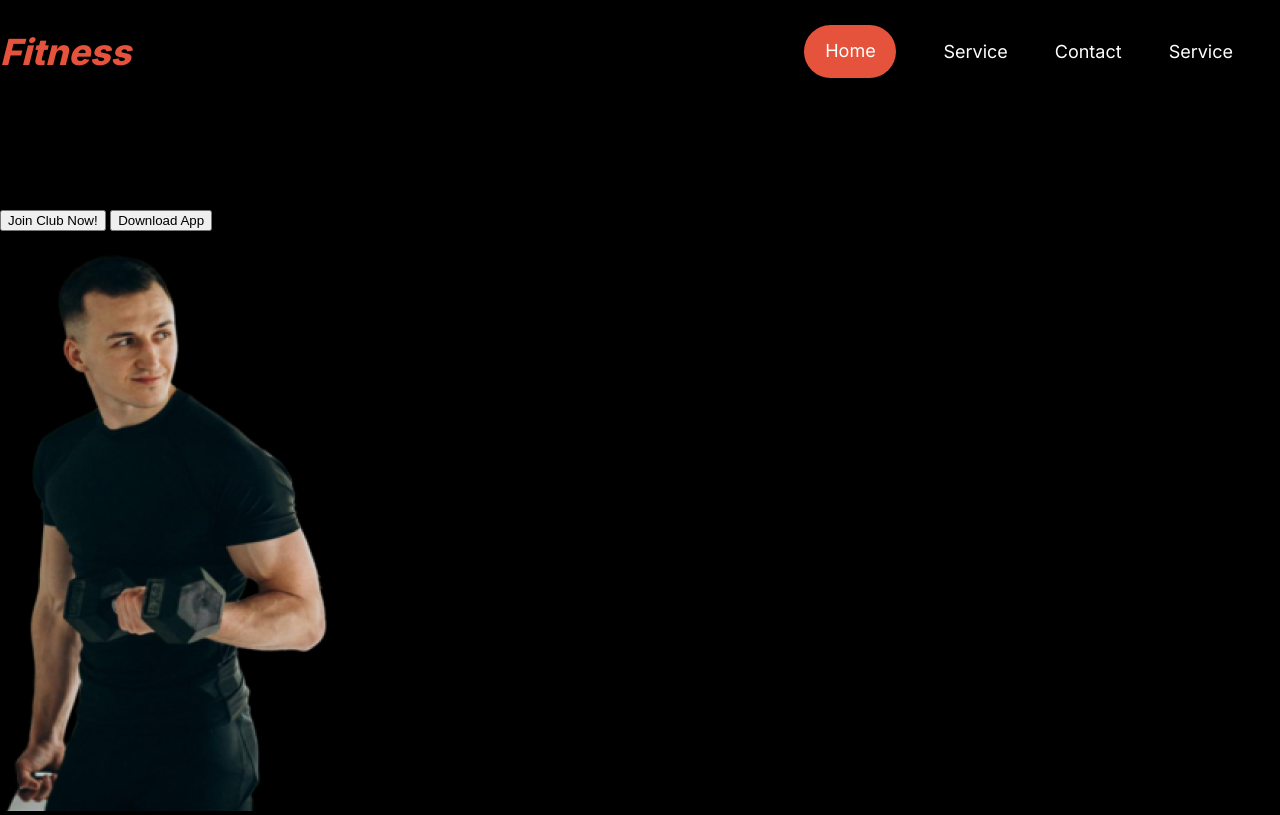
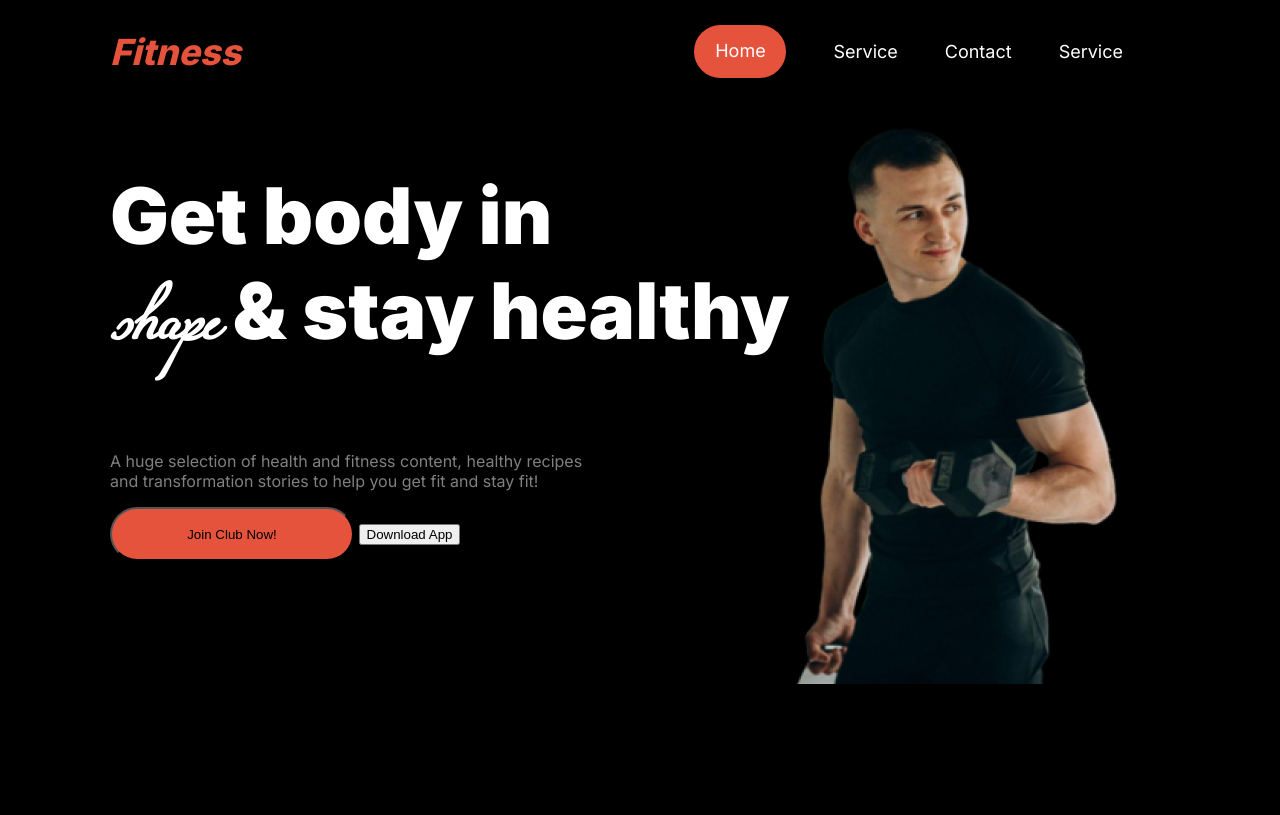
Before and after one commit to shovon-div/my-second-assignment, a plain HTML site: page index.html in a window 1280 px wide. Drawn offline with Linux system fonts and the light colour scheme.

Commit message:
added last work

```diff
--- a/index.html
+++ b/index.html
@@ -18,19 +18,16 @@
             </ul>
         </nav>
 
-        <section>
+        <section class="banner">
             <div class="banner-info">
-                <h1 class="banner-title">Get body in shape & stay healthy</h1>
-                <p class="banner-dis">A huge selection of health and fitness content, healthy recipes and transformation stories to help you get fit and stay fit!</p>
+                <h1 class="banner-title">Get body in <br><span>shape</span> & stay healthy</h1>
+                <p class="banner-dis">A huge selection of health and fitness content, healthy recipes <br>and transformation stories to help you get fit and stay fit!</p>
                 <button class="btn-join">Join Club Now!</button>
                 <button class="btn-download">Download App</button>
             </div>
             <div class="banner-img">
                 <img src="styles/images/Images 2.png" alt="">
             </div>
-
-
-
         </section>
 
 
--- a/styles/style.css
+++ b/styles/style.css
@@ -46,4 +46,36 @@ body{
     text-align: center;
     padding-top: 15px;
 }
+.nav-bar, .banner{
+    max-width: 1060px;
+    margin: 0 auto;
+}
 /* Banner-style here */
+@font-face {
+    font-family: maima;
+    src: url(../Miama.ttf);
+}
+.banner{
+    display: flex;
+}
+.banner-title{
+    font-weight: 900;
+    font-size: 4.875rem;
+    color: rgb(255, 255, 255);
+}
+.banner-dis{
+    font-weight: 400;
+    font-size: 1rem;
+    color:  rgba(255, 255, 255, 0.5);
+}
+span{
+    font-family: maima;
+    font-weight: 900;
+    font-size: 4.875rem;
+}
+.btn-join{
+    width: 244px;
+    height: 54px;
+    border-radius: 42px;
+    background-color: rgb(230, 83, 60);
+}
```
Also changed, not shown: Miama.ttf (added).
